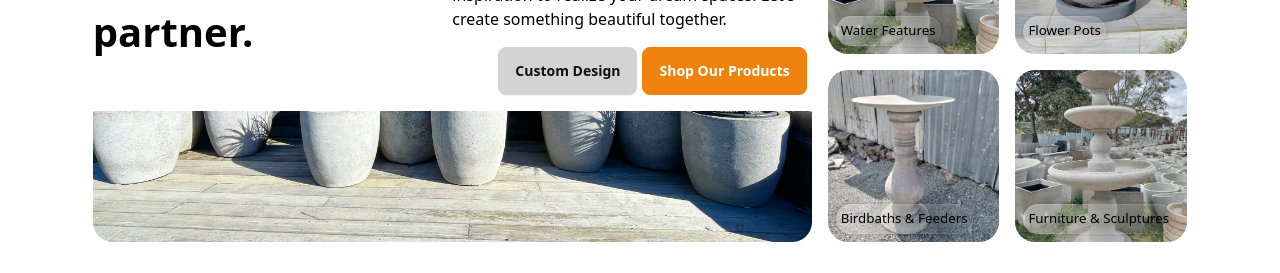
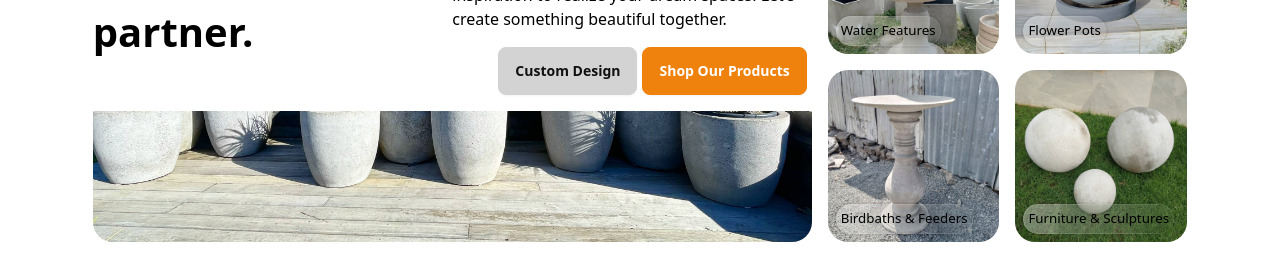
Before and after one commit to studio-erickss/erickss, a Next.js app in the folder erickss-client/: page / in a window 1280 px wide. Shown: the part 222-495 px from the top of the page. Built offline with nearby package versions, Linux system fonts and the light colour scheme; grey boxes are pictures that could not be loaded.

Commit message:
update furniture and sculpture feature image, and minor spelling error

```diff
--- a/erickss-client/src/app/page.tsx
+++ b/erickss-client/src/app/page.tsx
@@ -35,7 +35,7 @@ export default function Home() {
 						<Link href='/products?filterBy=birdbaths-and-feeders' className={styles['hero-main-category']} style={{ backgroundImage: 'url(/images/birdbaths-feeders.jpg)' }}>
 							<div className={`${styles['hero-main-category-label']} glass`}>Birdbaths & Feeders</div>
 						</Link>
-						<Link href='/products?filterBy=furniture-and-sculptures' className={styles['hero-main-category']} style={{ backgroundImage: 'url(/images/water-features.jpg)' }}>
+						<Link href='/products?filterBy=furniture-and-sculptures' className={styles['hero-main-category']} style={{ backgroundImage: 'url(/images/spheres.jpg)' }}>
 							<div className={`${styles['hero-main-category-label']} glass`}>Furniture & Sculptures</div>
 						</Link>
 					</div>
--- a/erickss-client/src/testdata.ts
+++ b/erickss-client/src/testdata.ts
@@ -287,7 +287,7 @@ export const products: Product[] = [
     {
         id: '24',
         slug: 'ridged-tuni-mini',
-        name: 'Ridged Muni Mini',
+        name: 'Ridged Tuni Mini',
         mainImageUrl: `${COMPRESSOR_URL}/Ridged Tuni mini - 01.jpg`,
         listPrice: 1300,
         salePrice: null,
```
Also changed, not shown: erickss-client/public/images/spheres.jpg (added).
